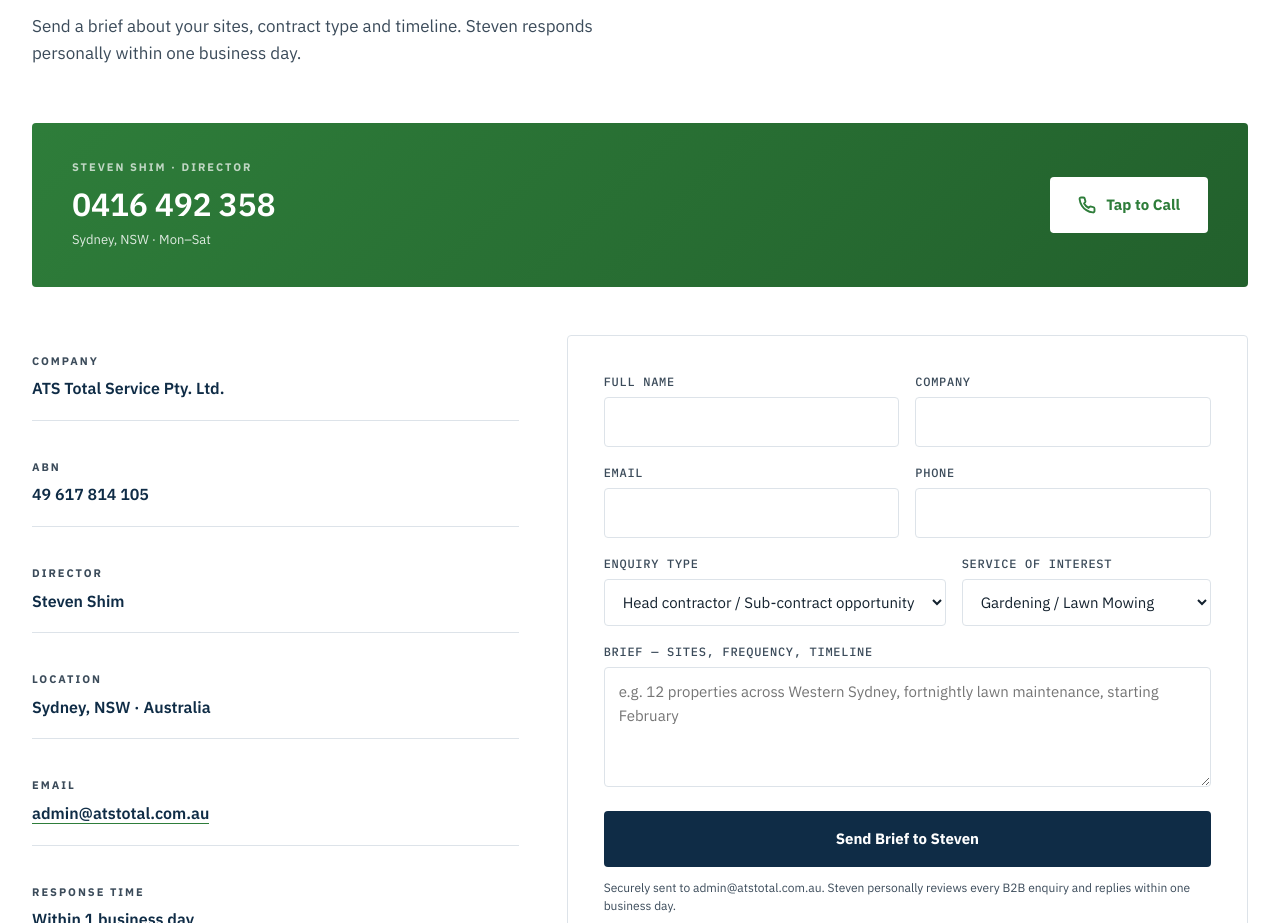
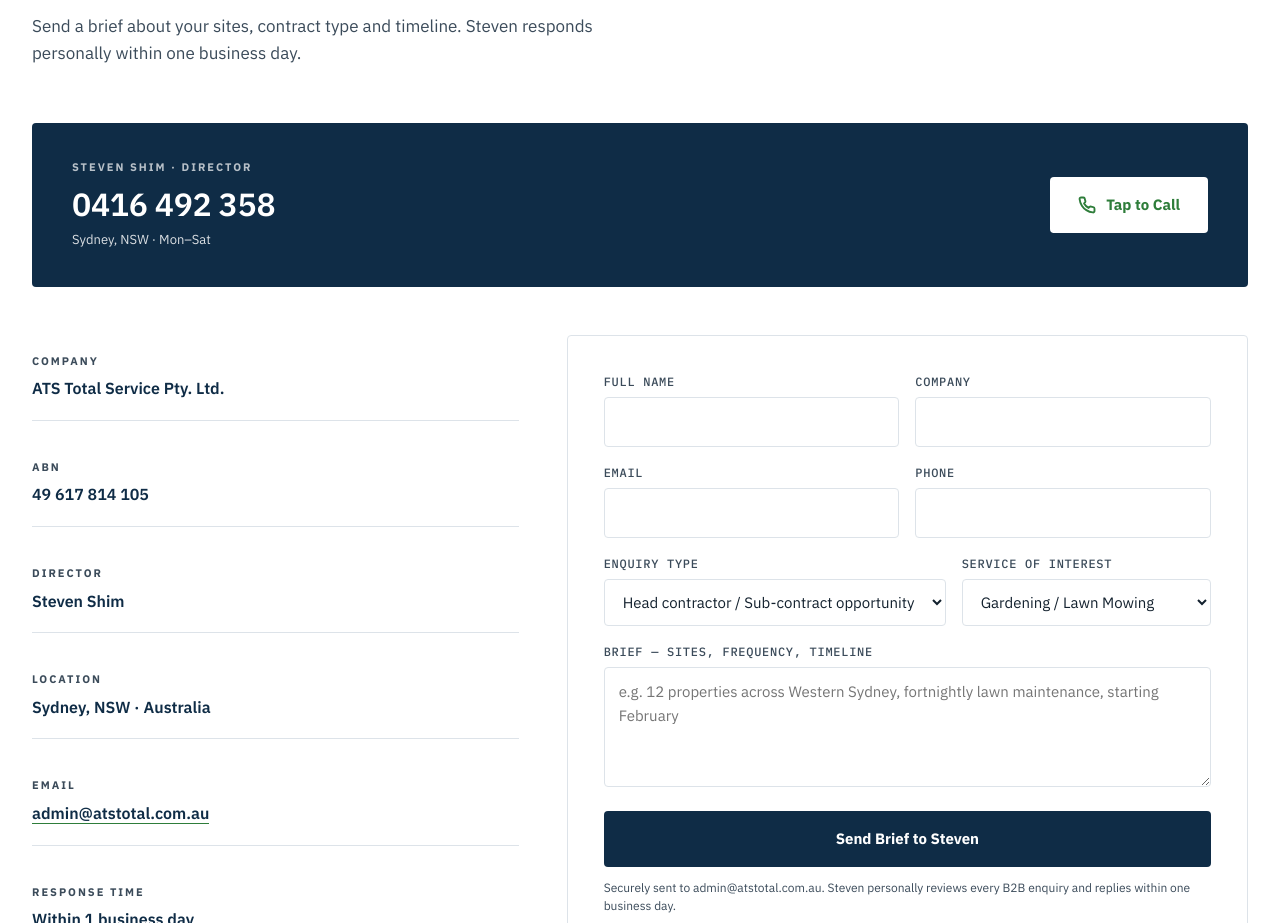
Before and after one commit to juystyle/ATS-homep, a plain HTML site: page index.html in a window 1280 px wide. Shown: the part 8227-9150 px from the top of the page. Drawn offline with Linux system fonts and the light colour scheme; a web font is replaced by a local one.

Commit message:
style: 2026-11 redesign follow-up (solid colours, no gradients)

```diff
--- a/index.html
+++ b/index.html
@@ -986,7 +986,7 @@ em, .hero h1 em, .section-title em, .about-stat-num em, .about-stat-num .stat-su
 .service-card:hover, .industry-item:hover, .why-item:hover, .company-card:hover { transform: none !important; box-shadow: none !important; }
 .service-card:hover .service-photo img, .gallery-item:hover img, .company-card:hover .company-logo-area img { transform: none !important; }
 .industry-item:hover { box-shadow: none !important; }
-.call-card { box-shadow: none !important; }
+.call-card { box-shadow: none !important; background: var(--navy) !important; }
 .service-num, .process-num { font-family: 'IBM Plex Mono', 'IBM Plex Sans KR', monospace !important; font-style: normal !important; font-size: 12px; letter-spacing: 0.04em; }
 .company-tag { border-radius: 3px !important; }
 .form-field label { font-family: 'IBM Plex Mono', 'IBM Plex Sans KR', monospace; font-weight: 500; }
```
